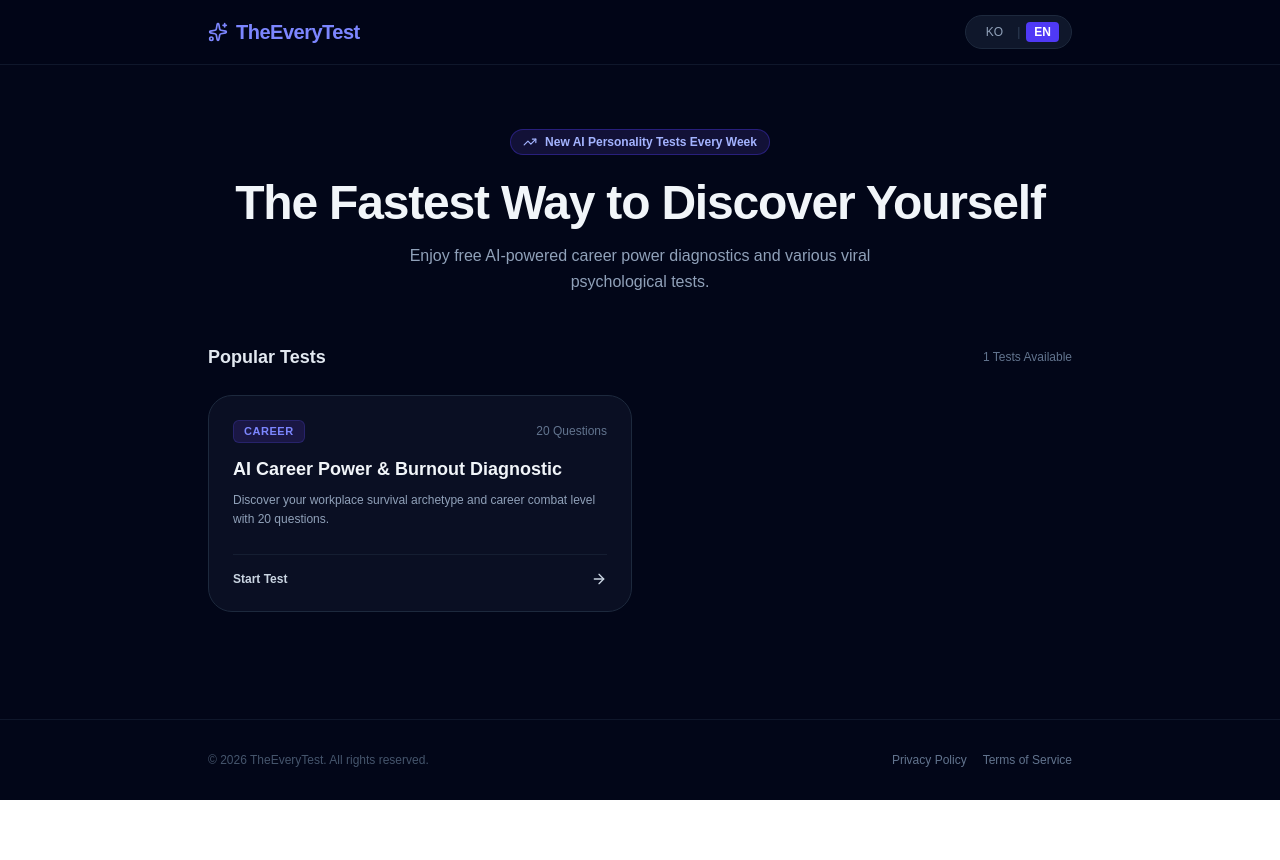
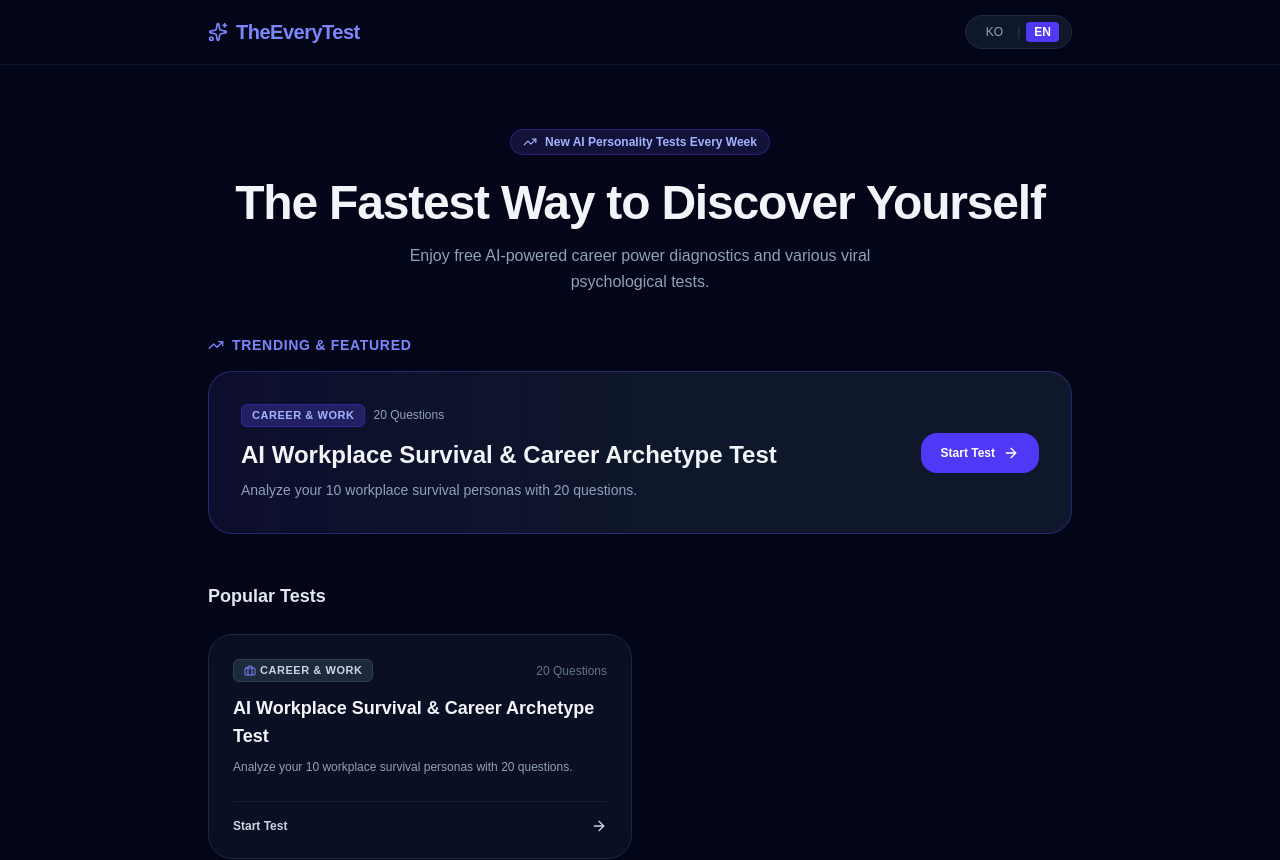
Before and after one commit to kairos0mag/theeverytest, a Next.js app: page /en in a window 1280 px wide. Shown: the top 860 px of the page. Before the commit the page ends 800 px from the top, so only its background shows below. Built offline with nearby package versions, Linux system fonts and the light colour scheme.

Commit message:
feat: organize tests into categorized sections with featured trending banner at the top

```diff
--- a/app/[lang]/page.tsx
+++ b/app/[lang]/page.tsx
@@ -1,13 +1,25 @@
 import { getDictionary } from '@/lib/i18n';
-import { testRegistry } from '@/config/tests';
+import { getTestList } from '@/config/tests';
 import Link from 'next/link';
-import { Sparkles, ArrowRight, TrendingUp } from 'lucide-react';
+import { Sparkles, ArrowRight, TrendingUp, Compass, Heart, Briefcase, Smile } from 'lucide-react';
 
 export default async function LangPage({ params }: { params: Promise<{ lang: string }> }) {
   const resolvedParams = await params;
   const lang = (resolvedParams.lang === 'en' ? 'en' : 'ko') as 'ko' | 'en';
   const dict = await getDictionary(lang);
-  const tests = Object.values(testRegistry);
+  const tests = getTestList(lang);
+
+  // 인기 테스트(Featured) 분리
+  const featuredTests = tests.filter((t) => t.isFeatured);
+  const otherTests = tests.filter((t) => !t.isFeatured);
+
+  // 카테고리 이름 매핑
+  const categoryNames: Record<string, { ko: string; en: string; icon: any }> = {
+    career: { ko: '직장·커리어', en: 'Career & Work', icon: Briefcase },
+    personality: { ko: '성향·심리', en: 'Personality', icon: Compass },
+    love: { ko: '연애·관계', en: 'Love & Dating', icon: Heart },
+    fun: { ko: '재미·유머', en: 'Fun & Viral', icon: Smile },
+  };
 
   return (
     <main className="min-h-screen bg-slate-950 text-white selection:bg-indigo-500 flex flex-col justify-between">
@@ -44,7 +56,7 @@ export default async function LangPage({ params }: { params: Promise<{ lang: str
         </header>
 
         {/* 히어로 영역 */}
-        <section className="max-w-4xl mx-auto px-4 pt-16 pb-12 text-center">
+        <section className="max-w-4xl mx-auto px-4 pt-16 pb-10 text-center">
           <div className="inline-flex items-center gap-2 px-3 py-1 rounded-full bg-indigo-950/60 border border-indigo-800/60 text-indigo-300 text-xs font-semibold mb-6">
             <TrendingUp className="w-3.5 h-3.5" />
             <span>{lang === 'en' ? 'New AI Personality Tests Every Week' : '매주 새로운 AI 성향 테스트 업데이트'}</span>
@@ -57,17 +69,60 @@ export default async function LangPage({ params }: { params: Promise<{ lang: str
           </p>
         </section>
 
-        {/* 테스트 카드 그리드 */}
-        <section className="max-w-4xl mx-auto px-4 pb-20">
-          <div className="flex items-center justify-between mb-6">
-            <h2 className="text-lg font-bold text-slate-200">{dict.home.popular}</h2>
-            <span className="text-xs text-slate-500">
-              {lang === 'en' ? `${tests.length} Tests Available` : `${tests.length}개의 테스트 이용 가능`}
+        {/* 1. 인기 테스트 섹션 (맨 위 강조 배치) */}
+        {featuredTests.length > 0 && (
+          <section className="max-w-4xl mx-auto px-4 pb-12">
+            <div className="flex items-center gap-2 mb-4">
+              <TrendingUp className="w-4 h-4 text-indigo-400" />
+              <h2 className="text-sm font-bold uppercase tracking-wider text-indigo-400">
+                {lang === 'en' ? 'Trending & Featured' : '🔥 실시간 인기 테스트'}
+              </h2>
+            </div>
+
+            <div className="grid grid-cols-1 gap-4">
+              {featuredTests.map((test) => (
+                <Link
+                  key={test.slug}
+                  href={`/${lang}/tests/${test.slug}`}
+                  className="group relative bg-gradient-to-r from-indigo-950/40 via-slate-900 to-slate-900 hover:from-indigo-900/40 border border-indigo-500/30 hover:border-indigo-500 rounded-3xl p-6 sm:p-8 transition-all duration-200 hover:-translate-y-1 hover:shadow-2xl hover:shadow-indigo-500/10 flex flex-col sm:flex-row items-start sm:items-center justify-between gap-6"
+                >
+                  <div>
+                    <div className="flex items-center gap-2 mb-3">
+                      <span className="text-[11px] font-bold uppercase tracking-wider text-indigo-300 bg-indigo-900/60 border border-indigo-700/50 px-2.5 py-0.5 rounded-md">
+                        {categoryNames[test.category]?.[lang] || test.category}
+                      </span>
+                      <span className="text-xs text-slate-400 font-medium">
+                        {lang === 'en' ? `${test.questionCount} Questions` : `${test.questionCount}문항`}
                       </span>
                     </div>
+                    <h3 className="text-xl sm:text-2xl font-black text-slate-100 group-hover:text-indigo-300 transition-colors mb-2">
+                      {test.title}
+                    </h3>
+                    <p className="text-slate-400 text-xs sm:text-sm leading-relaxed max-w-xl">
+                      {test.description}
+                    </p>
+                  </div>
+
+                  <div className="flex items-center gap-2 bg-indigo-600 group-hover:bg-indigo-500 text-white px-5 py-3 rounded-2xl text-xs font-bold transition whitespace-nowrap self-stretch sm:self-auto justify-center">
+                    <span>{dict.home.start}</span>
+                    <ArrowRight className="w-4 h-4 transform group-hover:translate-x-1 transition-transform" />
+                  </div>
+                </Link>
+              ))}
+            </div>
+          </section>
+        )}
+
+        {/* 2. 카테고리별 전체 테스트 목록 */}
+        <section className="max-w-4xl mx-auto px-4 pb-20">
+          <h2 className="text-lg font-bold text-slate-200 mb-6">{dict.home.popular}</h2>
 
           <div className="grid grid-cols-1 sm:grid-cols-2 gap-4">
-            {tests.map((test) => (
+            {tests.map((test) => {
+              const catInfo = categoryNames[test.category];
+              const CatIcon = catInfo?.icon || Compass;
+
+              return (
                 <Link
                   key={test.slug}
                   href={`/${lang}/tests/${test.slug}`}
@@ -75,22 +130,19 @@ export default async function LangPage({ params }: { params: Promise<{ lang: str
                 >
                   <div>
                     <div className="flex items-center justify-between mb-3">
-                    <span className="text-[11px] font-bold uppercase tracking-wider text-indigo-400 bg-indigo-950/80 border border-indigo-900/60 px-2.5 py-0.5 rounded-md">
-                      {test.category}
+                      <span className="inline-flex items-center gap-1 text-[11px] font-bold uppercase tracking-wider text-slate-300 bg-slate-800 border border-slate-700 px-2.5 py-0.5 rounded-md">
+                        <CatIcon className="w-3 h-3 text-indigo-400" />
+                        {catInfo?.[lang] || test.category}
                       </span>
                       <span className="text-xs text-slate-500 font-medium">
-                      {lang === 'en' ? `${test.questions.length} Questions` : `${test.questions.length}문항`}
+                        {lang === 'en' ? `${test.questionCount} Questions` : `${test.questionCount}문항`}
                       </span>
                     </div>
                     <h3 className="text-lg font-bold text-slate-100 group-hover:text-indigo-300 transition-colors mb-2">
-                    {lang === 'en' && test.slug === 'career-power'
-                      ? 'AI Career Power & Burnout Diagnostic'
-                      : test.title}
+                      {test.title}
                     </h3>
                     <p className="text-slate-400 text-xs leading-relaxed line-clamp-2 mb-6">
-                    {lang === 'en' && test.slug === 'career-power'
-                      ? 'Discover your workplace survival archetype and career combat level with 20 questions.'
-                      : test.description}
+                      {test.description}
                     </p>
                   </div>
 
@@ -99,21 +151,22 @@ export default async function LangPage({ params }: { params: Promise<{ lang: str
                     <ArrowRight className="w-4 h-4 transform group-hover:translate-x-1 transition-transform" />
                   </div>
                 </Link>
-            ))}
+              );
+            })}
           </div>
         </section>
       </div>
 
-      {/* 푸터 (개인정보처리방침 / 이용약관 포함) */}
+      {/* 푸터 */}
       <footer className="border-t border-slate-900 bg-slate-950 py-8 text-center text-xs text-slate-600">
         <div className="max-w-4xl mx-auto px-4 flex flex-col sm:flex-row items-center justify-between gap-4">
           <p>© 2026 TheEveryTest. All rights reserved.</p>
           <div className="flex gap-4 text-slate-500">
             <Link href={`/${lang}/privacy`} className="hover:text-slate-300 transition">
-              {lang === 'en' ? 'Privacy Policy' : '개인정보처리방침'}
+              {isEnLike(lang) ? 'Privacy Policy' : '개인정보처리방침'}
             </Link>
             <Link href={`/${lang}/terms`} className="hover:text-slate-300 transition">
-              {lang === 'en' ? 'Terms of Service' : '이용약관'}
+              {isEnLike(lang) ? 'Terms of Service' : '이용약관'}
             </Link>
           </div>
         </div>
@@ -121,3 +174,7 @@ export default async function LangPage({ params }: { params: Promise<{ lang: str
     </main>
   );
 }
+
+function isEnLike(lang: string) {
+  return lang === 'en';
+}
--- a/config/tests/index.ts
+++ b/config/tests/index.ts
@@ -1,6 +1,15 @@
 import { TestConfig } from '@/types/test';
 import { careerPowerTest } from './career-power';
 import { careerPowerEnTest } from './career-power-en';
+
+export interface TestMetadata {
+  slug: string;
+  title: string;
+  description: string;
+  category: 'career' | 'personality' | 'love' | 'fun';
+  isFeatured?: boolean;
+  questionCount: number;
+}
 
 export const testRegistryKo: Record<string, TestConfig> = {
   'career-power': careerPowerTest,
@@ -10,8 +19,29 @@ export const testRegistryEn: Record<string, TestConfig> = {
   'career-power': careerPowerEnTest,
 };
 
+// 메인 화면 및 카테고리 분류를 위한 메타데이터 목록
+export const getTestList = (lang: 'ko' | 'en' = 'ko'): TestMetadata[] => {
+  return [
+    {
+      slug: 'career-power',
+      title: lang === 'en' ? 'AI Workplace Survival & Career Archetype Test' : 'AI 직장인 전투력 및 번아웃 진단',
+      description: lang === 'en' ? 'Analyze your 10 workplace survival personas with 20 questions.' : '20가지 시나리오로 알아보는 나의 직장인 생존 유형과 전투력',
+      category: 'career',
+      isFeatured: true,
+      questionCount: 20,
+    },
+    // 추후 추가될 테스트 예시 템플릿
+    // {
+    //   slug: 'love-dna',
+    //   title: lang === 'en' ? 'AI Love & Relationship DNA Test' : 'AI 연애 심리 및 연애 DNA 테스트',
+    //   description: lang === 'en' ? 'Uncover your hidden relationship triggers and dating style.' : '숨겨진 연애 패턴과 이상형 매칭을 분석합니다.',
+    //   category: 'love',
+    //   isFeatured: false,
+    //   questionCount: 15,
+    // },
+  ];
+};
+
 export const getTestConfig = (slug: string, lang: 'ko' | 'en' = 'ko'): TestConfig | undefined => {
   return lang === 'en' ? testRegistryEn[slug] : testRegistryKo[slug];
 };
-
-export const testRegistry = testRegistryKo;
```
Lines whose indentation alone changed are shown as unchanged.
